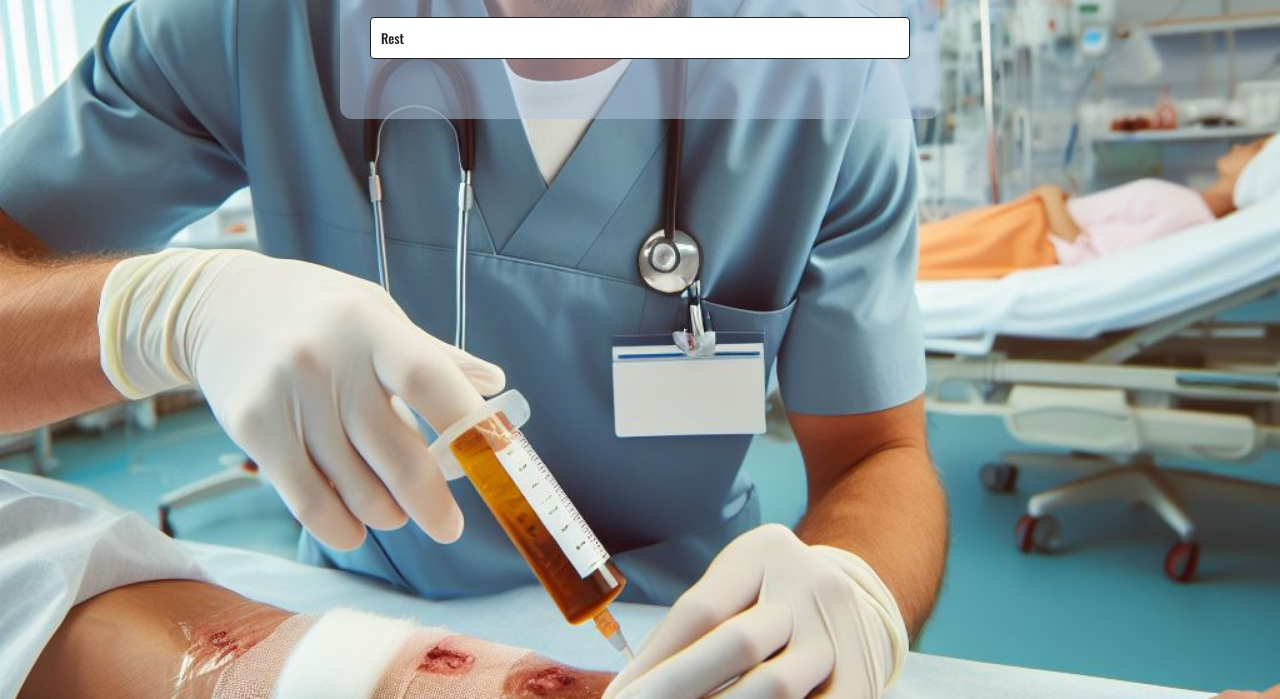
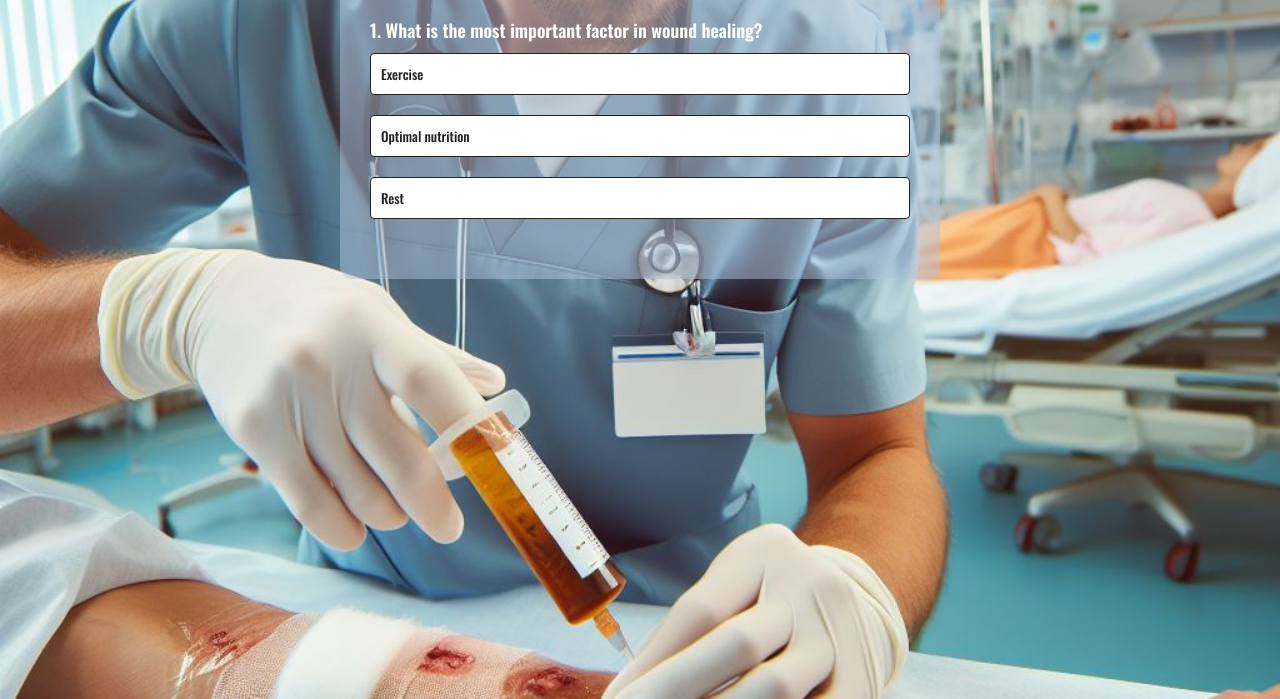
Before and after one commit to JoelChan13/wound-care-trivia, a plain HTML site: page index.html in a window 1280 px wide. Shown: the part 261-960 px from the top of the page. Drawn offline with nearby package versions, Linux system fonts and the light colour scheme.

Commit message:
add css styling to hero image and quiz area

```diff
--- a/assets/css/style.css
+++ b/assets/css/style.css
@@ -27,6 +27,8 @@ body #hero {
     margin: auto;
     border-radius: 12px;
     padding: 30px;
+    position: relative;
+    top: 20vh;
 }
 
 .trivia h1 {
```
